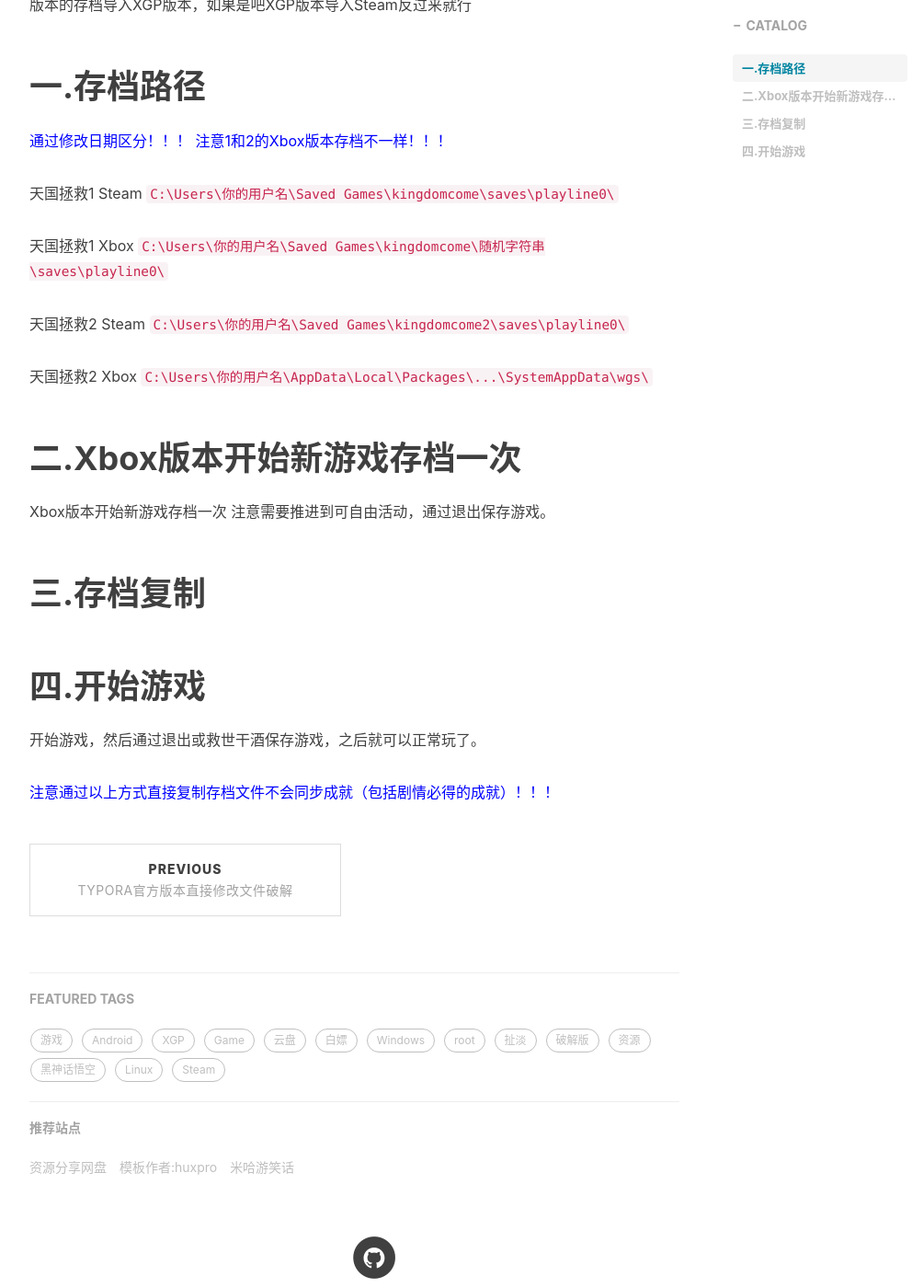
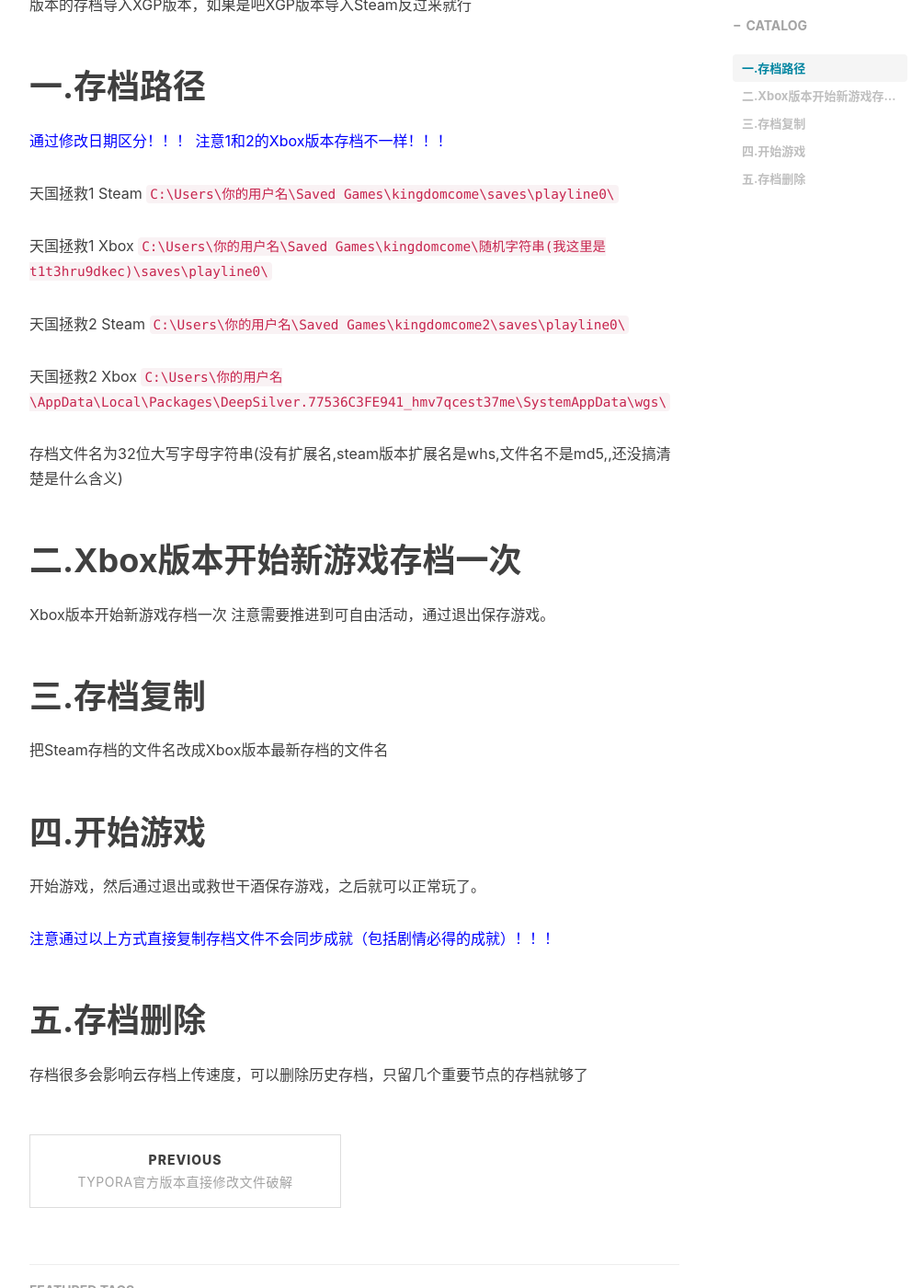
Before and after one commit to DreamingCats/dreamingcats.github.io, a Jekyll site: the page built from _posts/2026-03-24-天国拯救两部曲Steam存档转XGP.md, in a window 1280 px wide and 1400 px high, scrolled down 668 px. Shown: the whole window at 92% size, without its empty margins (233-1237 px from the left). Built offline with Jekyll 4.4.1, drawn with Linux system fonts in a browser that asks for light colours; nearby versions of some CDN libraries; comment, search, counter and statistics services are not loaded.

Commit message:
Update 2026-03-24-天国拯救两部曲Steam存档转XGP.md

```diff
--- a/_posts/2026-03-24-天国拯救两部曲Steam存档转XGP.md
+++ b/_posts/2026-03-24-天国拯救两部曲Steam存档转XGP.md
@@ -20,13 +20,15 @@
 `C:\Users\你的用户名\Saved Games\kingdomcome\saves\playline0\`
 
 天国拯救1 Xbox
-`C:\Users\你的用户名\Saved Games\kingdomcome\随机字符串\saves\playline0\`
+`C:\Users\你的用户名\Saved Games\kingdomcome\随机字符串(我这里是t1t3hru9dkec)\saves\playline0\`
 
 天国拯救2 Steam
 `C:\Users\你的用户名\Saved Games\kingdomcome2\saves\playline0\`
 
 天国拯救2 Xbox
-`C:\Users\你的用户名\AppData\Local\Packages\...\SystemAppData\wgs\`
+`C:\Users\你的用户名\AppData\Local\Packages\DeepSilver.77536C3FE941_hmv7qcest37me\SystemAppData\wgs\`
+
+存档文件名为32位大写字母字符串(没有扩展名,steam版本扩展名是whs,文件名不是md5,,还没搞清楚是什么含义)
 
 # 二.Xbox版本开始新游戏存档一次
 
@@ -35,9 +37,15 @@
 
 # 三.存档复制
 
+把Steam存档的文件名改成Xbox版本最新存档的文件名
+
 # 四.开始游戏
 
 开始游戏，然后通过退出或救世干酒保存游戏，之后就可以正常玩了。
 
 
 <font color=blue>注意通过以上方式直接复制存档文件不会同步成就（包括剧情必得的成就）！！！</font>
+
+# 五.存档删除
+
+存档很多会影响云存档上传速度，可以删除历史存档，只留几个重要节点的存档就够了
```
